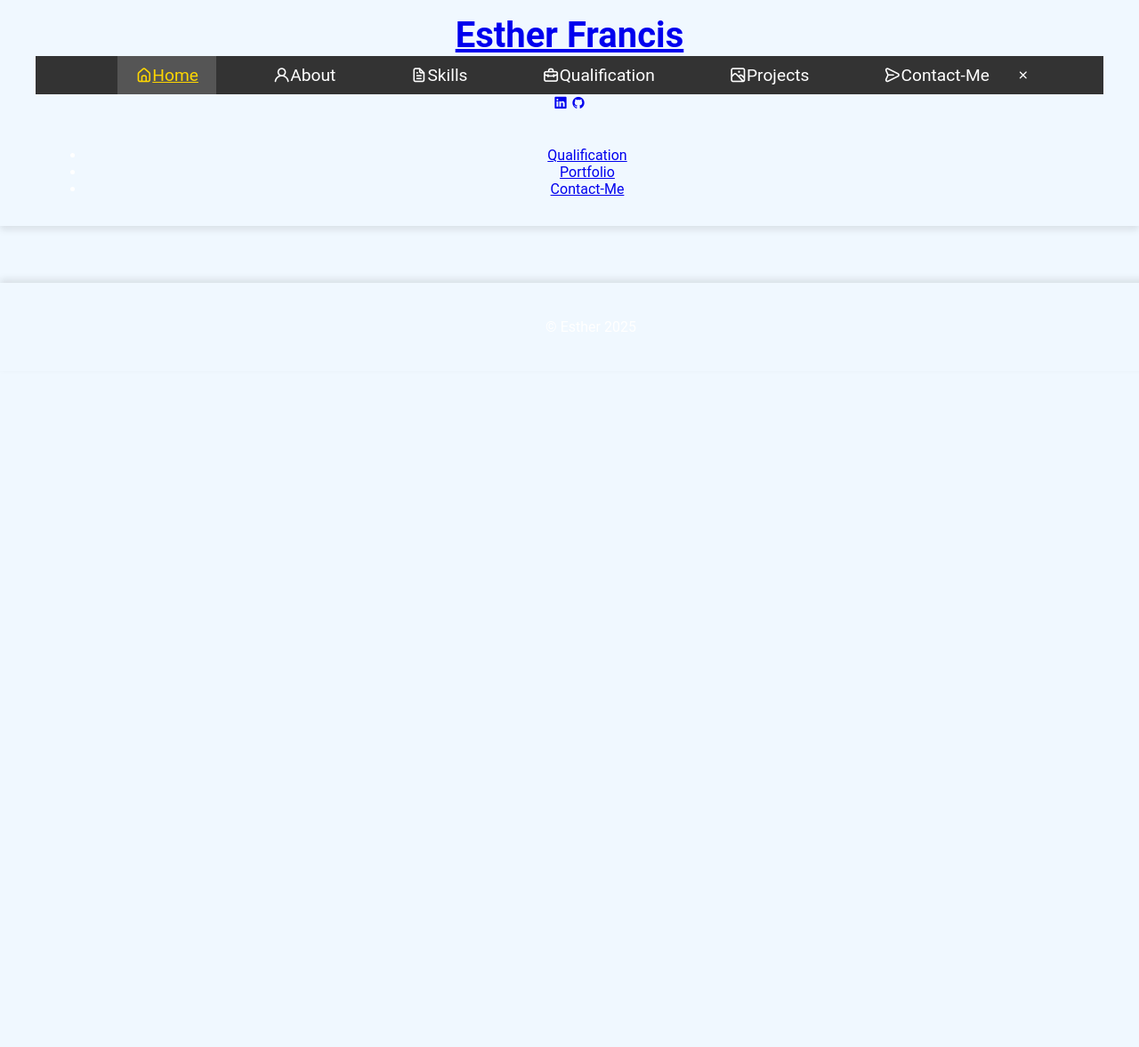
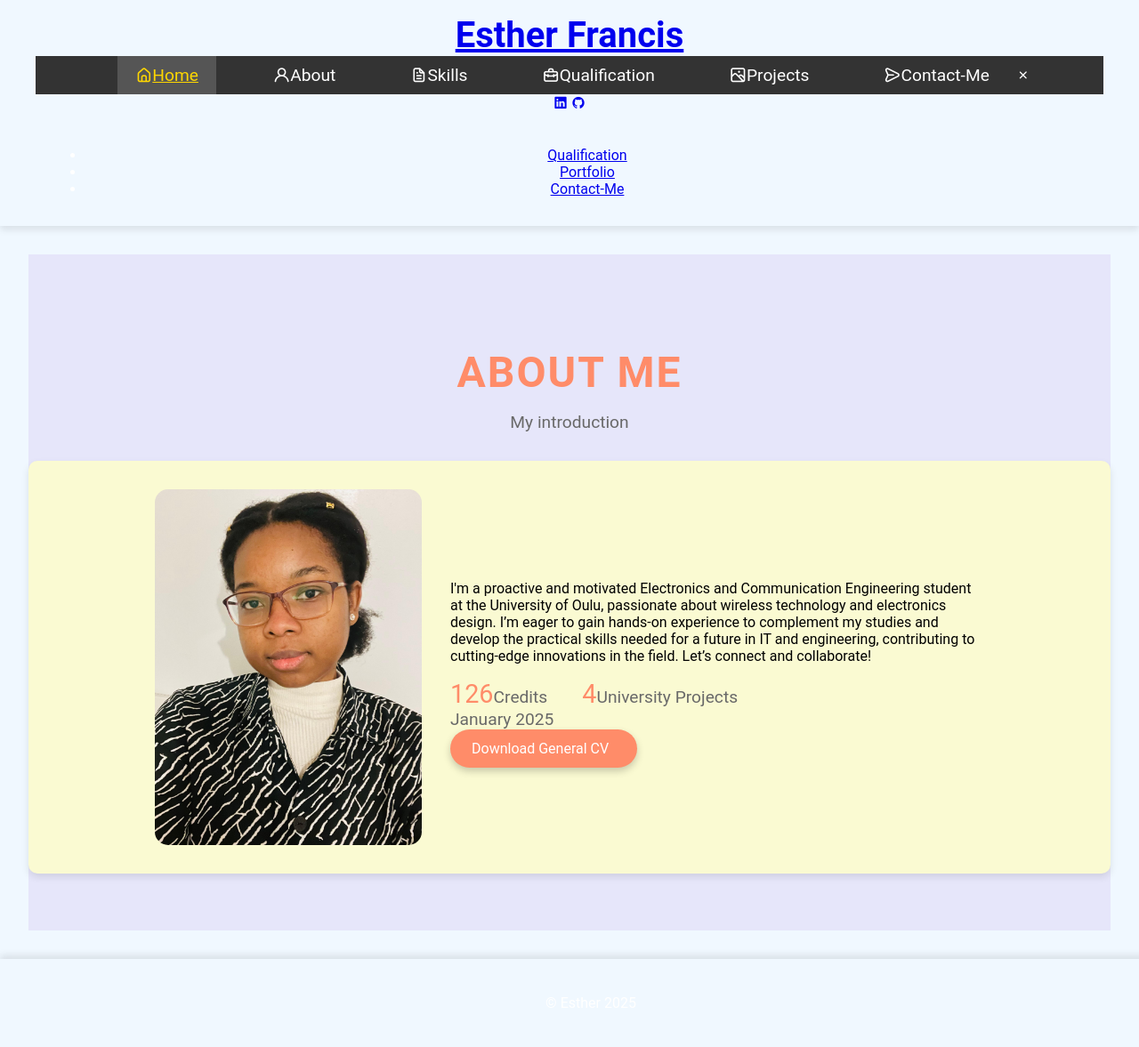
Before and after one commit to EstherFM143/myPortfolio, a Flask app: page /about in a window 1280 px wide; the page is wider, and only the part inside the window is pictured. Shown: that part at 89% size. Before the commit the page ends 373 px from the top of that part, so only its background shows below. Run offline with Flask 3, Linux system fonts and the light colour scheme.

Commit message:
Update about.html

```diff
--- a/templates/about.html
+++ b/templates/about.html
@@ -1,77 +1,21 @@
-<!DOCTYPE html>
-<html lang="en">
-<head>
-    <meta charset="UTF-8">
-    <meta name="viewport" content="width=device-width, initial-scale=1.0">
-    <title>{% block title %}Default Title{% endblock %}</title>
-    <link rel="stylesheet" href="{{ url_for('static', filename='css/style.css') }}">
-    <link rel="stylesheet" href="https://unicons.iconscout.com/release/v4.0.8/css/line.css">
-    <style>
-        .nav__menu {
-            background-color: #333; /* Optional: Background color for the menu */
-        }
-        .nav__list {
-            display: flex; /* Makes the list items display horizontally */
-            list-style: none; /* Removes the default bullet points */
-            margin: 0;
-            padding: 0;
-        }
-        .nav__item {
-            margin: 0 10px; /* Optional: Adjusts the spacing between the items */
-        }
-        .nav__link {
-            text-decoration: none; /* Removes the default underline from the links */
-            color: white; /* Optional: Text color for the links */
-            padding: 10px 20px; /* Optional: Padding for the links */
-            display: flex;
-            align-items: center;
-        }
-        .nav__link.active-link {
-            background-color: #555; /* Optional: Background color for the active link */
-        }
-    </style>
-</head>
-<body oncontextmenu="return false">
-    <header class="header" id="header">
-        <nav class="nav container">
-            <a href="/" class="nav__logo">Esther Francis</a>
-            <div class="nav__menu" id="nav-menu">
-                <ul class="nav__list grid">
-                    <li class="nav__item"><a href="/" class="nav__link active-link"><i class="uil uil-estate nav__icon"></i>Home</a></li>
-                    <li class="nav__item"><a href="/about" class="nav__link"><i class="uil uil-user nav__icon"></i>About</a></li>
-                    <li class="nav__item"><a href="/skills" class="nav__link"><i class="uil uil-file-alt nav__icon"></i>Skills</a></li>
-                    <li class="nav__item"><a href="/qualification" class="nav__link"><i class="uil uil-briefcase-alt nav__icon"></i>Qualification</a></li>
-                    <li class="nav__item"><a href="/projects" class="nav__link"><i class="uil uil-scenery nav__icon"></i>Projects</a></li>
-                    <li class="nav__item"><a href="/contact" class="nav__link"><i class="uil uil-message nav__icon"></i>Contact-Me</a></li>
-                </ul>
-                <i class="uil uil-times nav__close" id="nav-close"></i>
-            </div>
-            <div class="footer__container container grid">
-                <div>
-                    <div class="footer__socials">
-                        <a href="https://www.linkedin.com/in/esther-francis-mtitu-87bb60292" class="footer__social" target="_blank"><i class="uil uil-linkedin"></i></a>
-                        <a href="https://github.com/EstherFM143" class="footer__social" target="_blank"><i class="uil uil-github"></i></a>
-                    </div>
-                </div>
-                <ul class="footer__links">
-                    <li><a href="/qualification" class="footer__link">Qualification</a></li>
-                    <li><a href="/projects" class="footer__link">Portfolio</a></li>
-                    <li><a href="/contact" class="footer__link">Contact-Me</a></li>
-                </ul>
-            </div>
-        </nav>
-    </header>
-
-    <main class="main">
-        {% block content %}{% endblock %}
-    </main>
-
-    <footer class="footer">
-        <div class="footer__bg">
-            <div class="footer__container container grid">
-                <p class="footer__copy">&#169; Esther 2025</p>
-            </div>
-        </div>
-    </footer>
-</body>
-</html>
+{% extends "base.html" %}
+{% block title %}About Me{% endblock %}
+{% block content %}
+<section class="about section" id="about">
+  <h2 class="section__title">About Me</h2>
+  <span class="section__subtitle">My introduction</span>
+  <div class="about__container container grid">
+    <img src="{{ url_for('static', filename='assets/img/about.jpg') }}" alt="About Image" class="about__img">
+    <div class="about__data">
+      <p class="about__description">I'm a proactive and motivated Electronics and Communication Engineering student at the University of Oulu, passionate about wireless technology and electronics design. I’m eager to gain hands-on experience to complement my studies and develop the practical skills needed for a future in IT and engineering, contributing to cutting-edge innovations in the field. Let’s connect and collaborate!</p>
+      <div class="about__info">
+        <div><span class="about__info-title">126</span><span class="about__info-name">Credits <br />January 2025</span></div>
+        <div><span class="about__info-title"> 4</span><span class="about__info-name">University Projects</span></div>
+      </div>
+      <div class="about__buttons">
+        <a download href="{{ url_for('static', filename='assets/Esther_Francis_General_CV.pdf') }}" class="button button--flex">Download General CV<i class="fas fa-download button__icon"></i></a>
+      </div>
+    </div>
+  </div>
+</section>
+{% endblock %}
```
